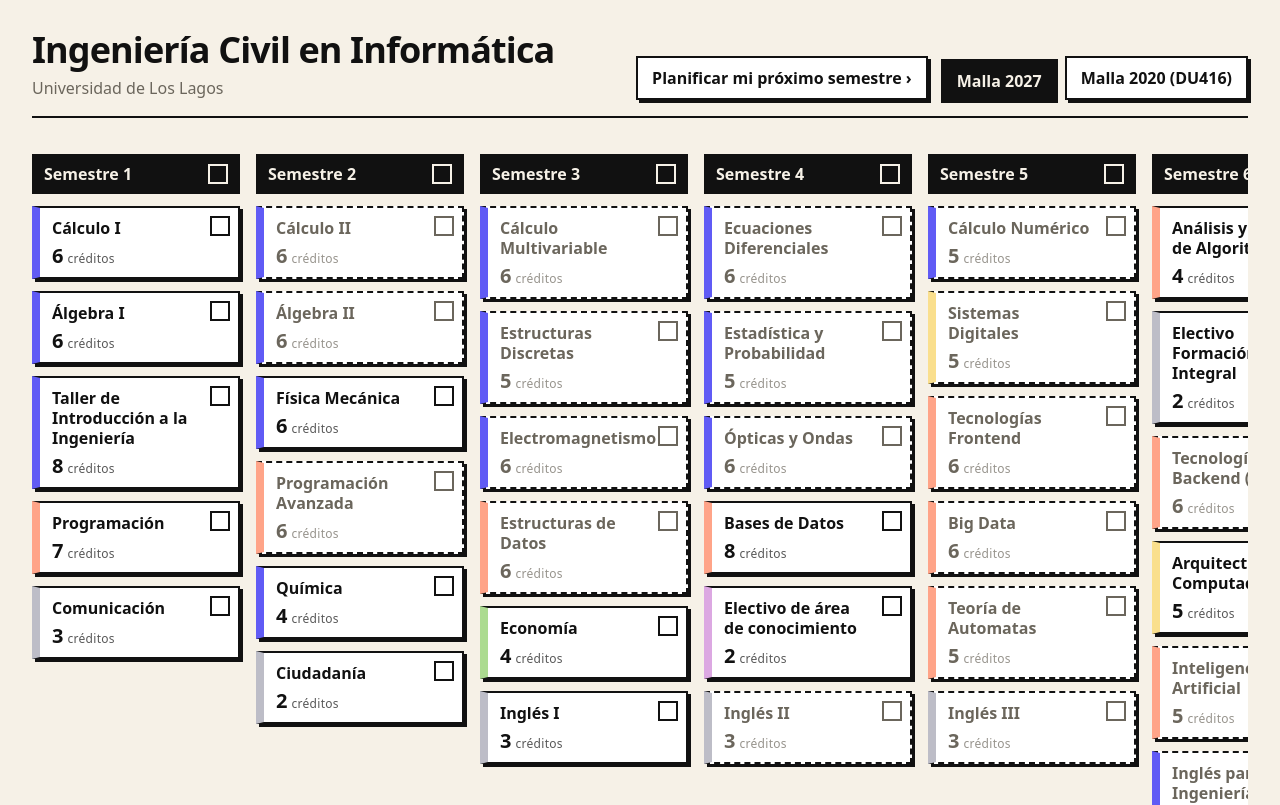
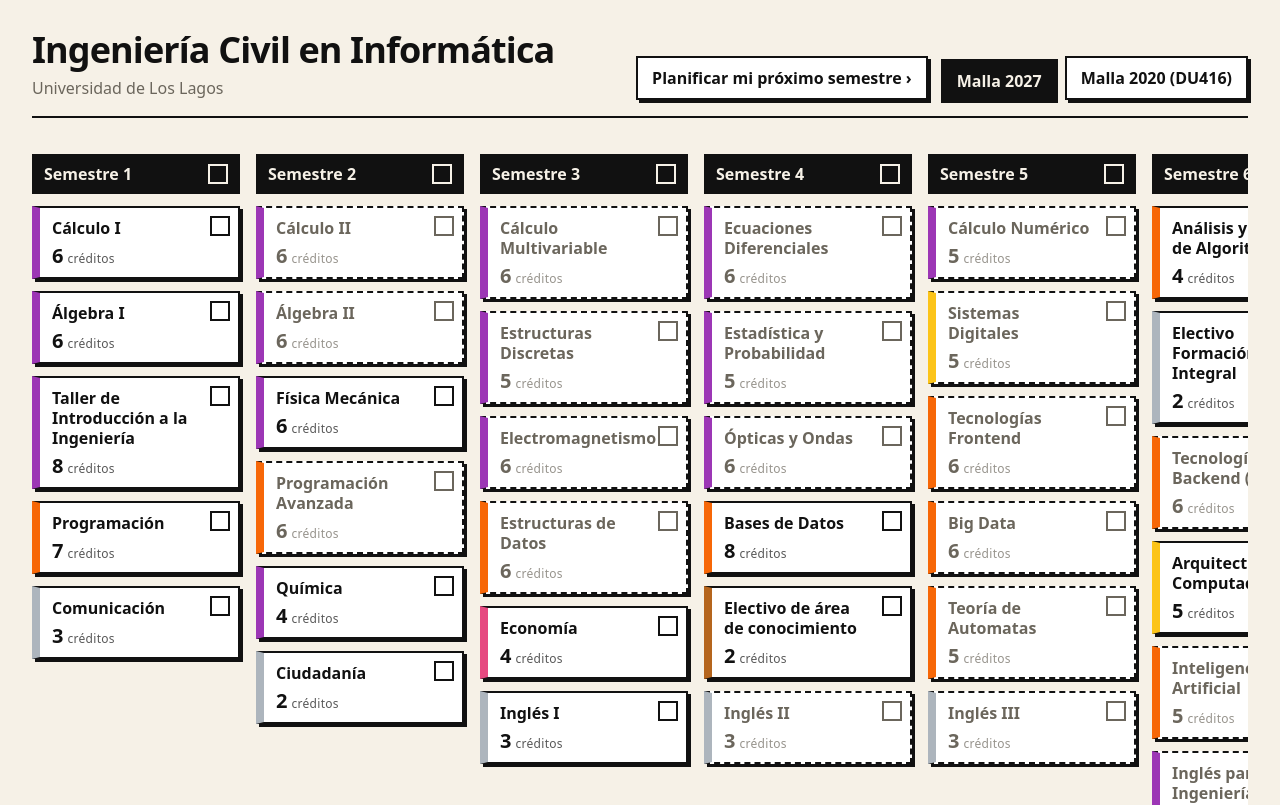
Before and after one commit to Awerito/MallaICINFUlagos, a React (Vite) app: page / in a window 1280 px wide. Shown: the top 805 px of the page. Built offline with nearby package versions, Linux system fonts and the light colour scheme.

Commit message:
change(malla): recolor areas and lift pinned cards

```diff
--- a/src/components/CourseCard.jsx
+++ b/src/components/CourseCard.jsx
@@ -36,6 +36,9 @@ export default function CourseCard({
         : isPlanning && isPlanned
           ? "border-blue bg-white shadow-[3px_3px_0_0_var(--color-blue)]"
           : "bg-white shadow-brutal-sm";
+  const focusStateClasses = isPinned
+    ? "-translate-x-[3px] -translate-y-[3px] shadow-[6px_6px_0_0_var(--color-ink)]"
+    : (focusClasses[focusRole] ?? "");
   const showsPickCheckbox = isPlanning && !isApproved;
   const isPickable = !isLocked && !isClosedThisSemester;
   const plannedMarkStyle = isPlanning
@@ -56,7 +59,7 @@ export default function CourseCard({
       onClick={onSelect}
       onMouseEnter={onHover}
       onMouseLeave={onHoverEnd}
-      className={`relative flex min-w-0 cursor-pointer flex-col gap-2 border-2 border-l-8 border-ink px-3 py-2.5 transition-[opacity,transform,box-shadow,background-color,color] duration-250 motion-reduce:transition-none ${stateClasses} ${focusClasses[focusRole] ?? ""} ${isPinned ? "outline-3 outline-offset-3 outline-ink" : ""}`}
+      className={`relative flex min-w-0 cursor-pointer flex-col gap-2 border-2 border-l-8 border-ink px-3 py-2.5 transition-[opacity,transform,box-shadow,background-color,color] duration-250 motion-reduce:transition-none ${stateClasses} ${focusStateClasses}`}
       style={{ borderLeftColor: areas[course.area].color }}
     >
       {isPlanned && (
--- a/src/data/areas.json
+++ b/src/data/areas.json
@@ -1,26 +1,26 @@
 {
   "CE1AI": {
     "label": "Aplicaciones Informáticas",
-    "color": "#FFA488"
+    "color": "#F76707"
   },
   "CE2PI": {
     "label": "Proyectos Informáticos",
-    "color": "#ACDB90"
+    "color": "#E64980"
   },
   "CE3TI": {
     "label": "Tecnologías de Información",
-    "color": "#FADF8D"
+    "color": "#FCC419"
   },
   "CI": {
     "label": "Ciencias de la Ingeniería",
-    "color": "#605BF5"
+    "color": "#9C36B5"
   },
   "CFI": {
     "label": "Centro de Formación Integral",
-    "color": "#BDBDC7"
+    "color": "#ADB5BD"
   },
   "ELEC": {
     "label": "Electivos/Prácticas",
-    "color": "#DCA8E2"
+    "color": "#B5651D"
   }
 }
```
